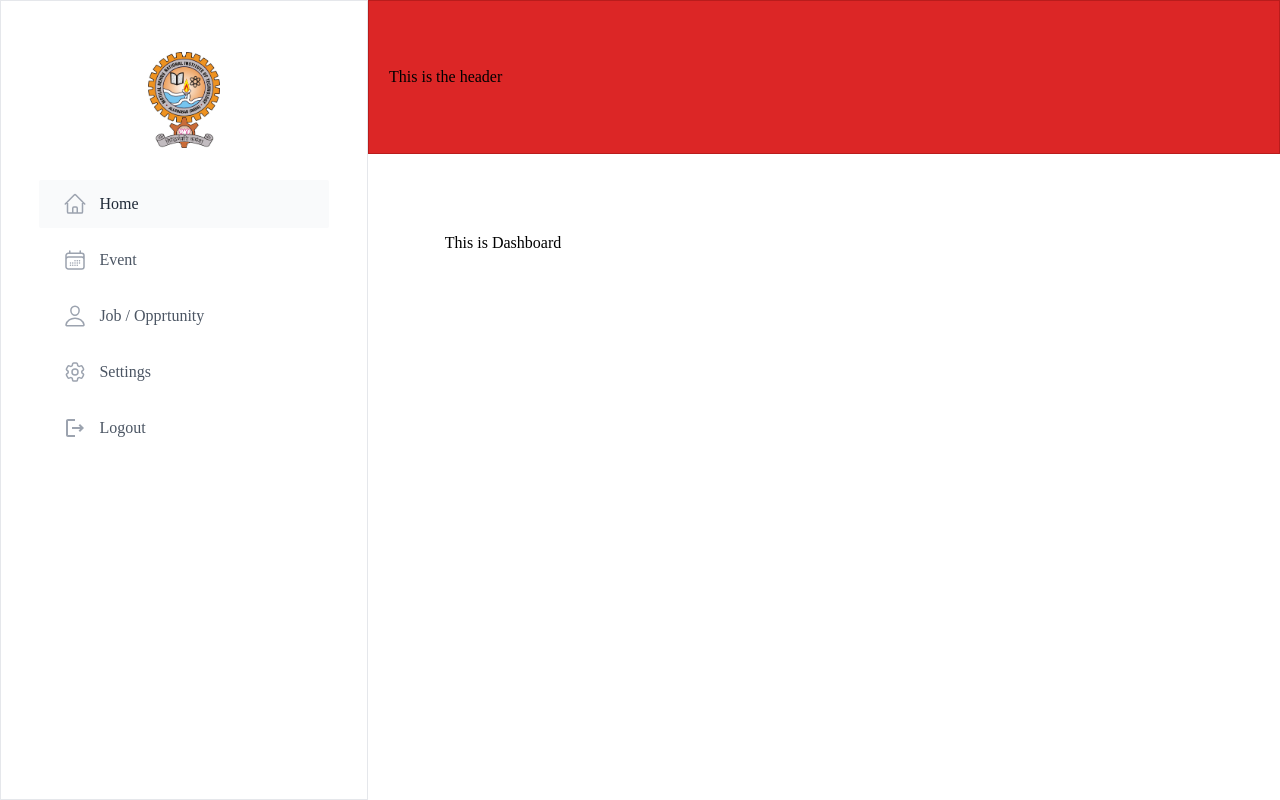
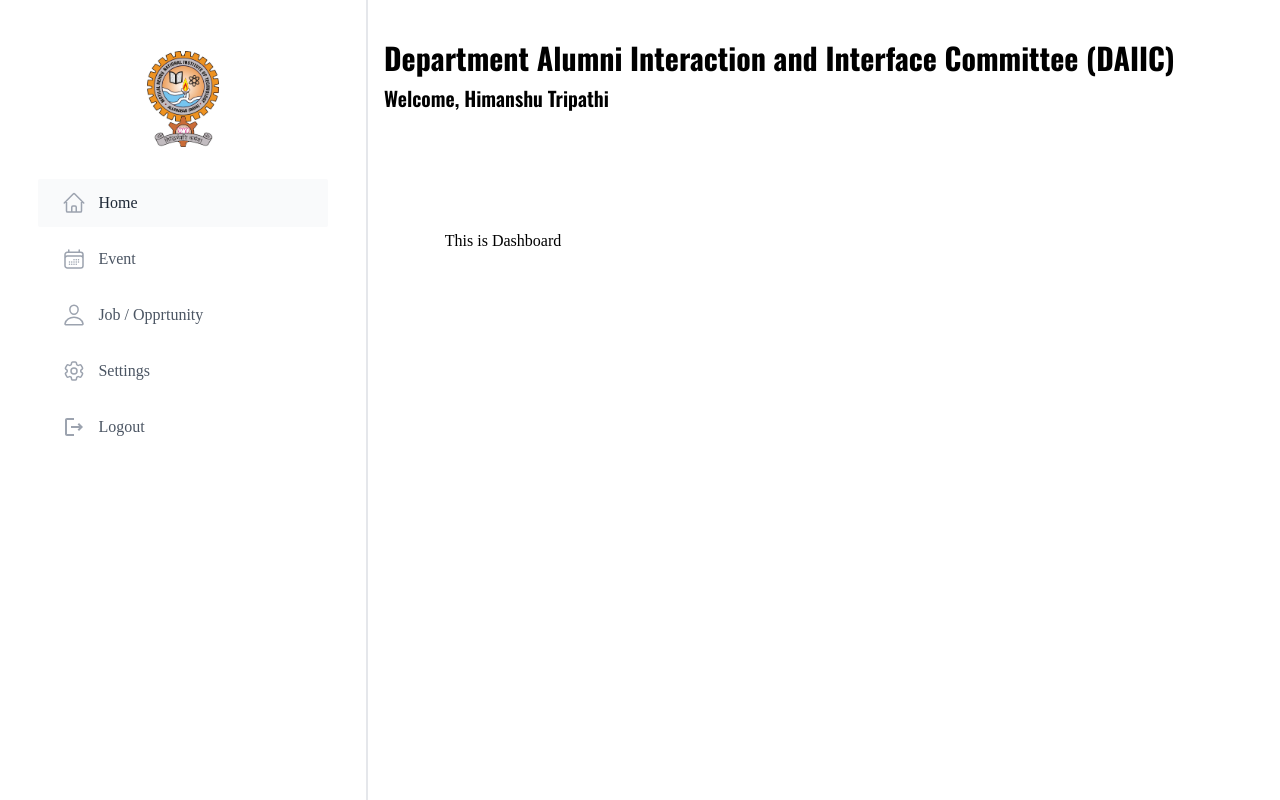
Before and after one commit to UjjwalBaranwal/MNNIT_WEBSITE, a React (Vite) app in the folder frontend/: page /log/dashboard in a window 1280 px wide. Built offline with nearby package versions, Linux system fonts and the light colour scheme.

Commit message:
Added heading

```diff
--- a/frontend/src/features/UserLogin/Header.jsx
+++ b/frontend/src/features/UserLogin/Header.jsx
@@ -1,7 +1,10 @@
 function Header() {
   return (
-    <header className="bg-red-600 px-5 py-16 border border-red-700 border-solid">
-      This is the header
+    <header className=" px-4 py-10 ">
+     <div className="flex flex-col gap-2">
+        <h1 className="font-bold text-3xl font-heading ">Department Alumni Interaction and Interface Committee (DAIIC)</h1>
+        <h2 className="font-semibold text-xl font-heading">Welcome, Himanshu Tripathi</h2>
+     </div>
     </header>
   );
 }
--- a/frontend/src/features/UserLogin/MainNav.jsx
+++ b/frontend/src/features/UserLogin/MainNav.jsx
@@ -10,9 +10,9 @@ import { MdOutlineLogout } from "react-icons/md";
 
 function MainNav() {
   const navStyle =
-    "flex items-center gap-3 text-gray-600 text-base font-medium py-3 px-6 transition-all duration-300 hover:text-gray-800 hover:bg-gray-50 hover:rounded-sm active:text-gray-800 active:bg-gray-50 active:rounded-sm [&.active]:text-gray-800 [&.active]:bg-gray-50 [&.active]:rounded-sm";
+    "flex items-center gap-3 text-gray-600 text-base font-medium py-3 px-6 transition-all duration-300 hover:text-gray-800  hover:bg-gray-300 hover:rounded-sm active:text-gray-800 active:bg-gray-50 active:rounded-sm active:bg-gray-300 [&.active]:text-gray-800 [&.active]:bg-gray-50 [&.active]:rounded-sm";
   const iconStyle =
-    "w-6 h-6 text-gray-400 transition-all duration-300 hover:text-brand-600 active:text-brand-600 [&.active]:text-brand-600";
+    "w-6 h-6 text-gray-400  hover:text-brand-600 active:text-brand-600 [&.active]:text-brand-600";
 
   return (
     <nav>
--- a/frontend/src/features/UserLogin/Sidebar.jsx
+++ b/frontend/src/features/UserLogin/Sidebar.jsx
@@ -3,7 +3,7 @@ import MainNav from "./MainNav";
 
 function Sidebar() {
   return (
-    <aside className=" p-[3.2rem_2.4rem] border border-grey-100 row-span-full flex flex-col gap-8 ">
+    <aside className=" p-[3.2rem_2.4rem] border-r-2 border-grey-100 row-span-full flex flex-col gap-8 ">
       <Logo />
       <MainNav />
     </aside>
--- a/frontend/src/index.css
+++ b/frontend/src/index.css
@@ -1,5 +1,5 @@
 @import url("https://fonts.googleapis.com/css2?family=Poppins:ital,wght@0,100;0,200;0,300;0,400;0,500;0,600;0,700;0,800;0,900;1,100;1,200;1,300;1,400;1,500;1,600;1,700;1,800;1,900&display=swap");
-
+@import url('https://fonts.googleapis.com/css2?family=Oswald:wght@200..700&family=Poppins:ital,wght@0,100;0,200;0,300;0,400;0,500;0,600;0,700;0,800;0,900;1,100;1,200;1,300;1,400;1,500;1,600;1,700;1,800;1,900&display=swap');
 @tailwind base;
 @tailwind components;
 @tailwind utilities;
--- a/frontend/tailwind.config.js
+++ b/frontend/tailwind.config.js
@@ -5,7 +5,9 @@ export default {
     extend: {
       fontFamily: {
         custom_font: ["poppins", "sans-serif"],
+        heading:["Oswald", "sans-serif"],
       },
+
     },
   },
   plugins: [],
```
